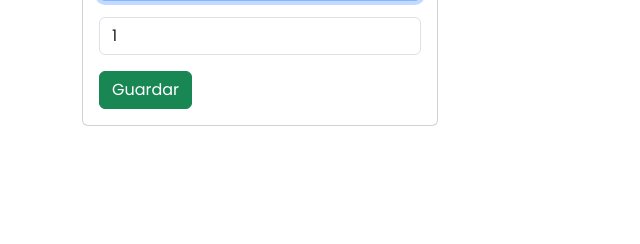
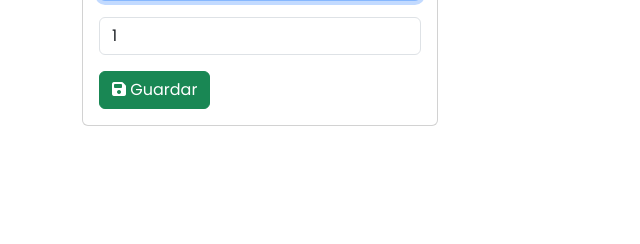
Before and after one commit to mayrars/pythondjango1, a Django app: page / in a window 1280 px wide. Shown: the part 180-424 px from the top of the page, without its empty margins (0-640 px from the left). Run offline with Django 4.2, Linux system fonts and the light colour scheme; data that the repository does not hold is empty; some libraries are stand-ins or nearby versions.

Commit message:
adding fot asome and icons

```diff
--- a/University_PostgreSQL/Aplicaciones/Academico/templates/gestionCursos.html
+++ b/University_PostgreSQL/Aplicaciones/Academico/templates/gestionCursos.html
@@ -12,23 +12,24 @@
     <script src="https://cdn.jsdelivr.net/npm/bootstrap@5.3.3/dist/js/bootstrap.bundle.min.js" integrity="sha384-YvpcrYf0tY3lHB60NNkmXc5s9fDVZLESaAA55NDzOxhy9GkcIdslK1eN7N6jIeHz" crossorigin="anonymous"></script>
     <script src="https://cdn.jsdelivr.net/npm/sweetalert2@11.17.2/dist/sweetalert2.all.min.js"></script>
     <link href="https://cdn.jsdelivr.net/npm/sweetalert2@11.17.2/dist/sweetalert2.min.css" rel="stylesheet">
+    <link rel="stylesheet" href="https://cdnjs.cloudflare.com/ajax/libs/font-awesome/6.7.2/css/all.min.css" integrity="sha512-Evv84Mr4kqVGRNSgIGL/F/aIDqQb7xQ2vcrdIwxfjThSH8CSR7PBEakCr51Ck+w+/U6swU2Im1vVX0SVk9ABhg==" crossorigin="anonymous" referrerpolicy="no-referrer" />
     <title>{{ titulo }}</title>
     <link rel="stylesheet" href="{% static 'css/gestionCursos.css' %}">
 </head>
 <body>
     <nav class="navbar navbar-expand-lg navbar-success bg-body-tertiary">
         <div class="container-fluid">
-          <a class="navbar-brand" href="#">Cursos</a>
+          <a class="navbar-brand" href="/">Cursos</a>
           <button class="navbar-toggler" type="button" data-bs-toggle="collapse" data-bs-target="#navbarNav" aria-controls="navbarNav" aria-expanded="false" aria-label="Toggle navigation">
             <span class="navbar-toggler-icon"></span>
           </button>
           <div class="collapse navbar-collapse" id="navbarNav">
             <ul class="navbar-nav">
               <li class="nav-item">
-                <a class="nav-link active" aria-current="page" href="#">Home</a>
+                <a class="nav-link active" aria-current="page" href="/">Home</a>
               </li>
               <li class="nav-item">
-                <a class="nav-link" href="#">Contacto</a>
+                <a class="nav-link" href="/contacto">Contacto</a>
               </li>
             </ul>
           </div>
@@ -49,7 +50,7 @@
                       <input type="number" id="numCreditos" name="numCreditos" class="form-control" step="1" min="1" max="10" value="1" required>
                     </div>
                     <div class="form-group mt-3">
-                      <input type="submit" class="btn btn-success btn-block" value="Guardar">
+                      <button type="submit" class="btn btn-success btn-block"><i class="fa-solid fa-floppy-disk"></i> Guardar</button>
                     </div>
                   </form>
                 </div>
@@ -73,8 +74,8 @@
                                     <td>{{forloop.counter}}</td>
                                     <td>{{c.nombre}}</td>
                                     <td>{{c.creditos}}</td>
-                                    <td><a href="edicionCurso/{{c.id}}" class="btn btn-sm btn-block btn-info">Editar</a></td>
-                                    <td><a href="eliminacionCurso/{{c.id}}" class="btn btn-sm btn-block btn-danger btnEliminacion">Eliminar</a></td>
+                                    <td><a href="edicionCurso/{{c.id}}" class="btn btn-sm btn-block btn-info"> <i class="fa-solid fa-pencil"></i> Editar</a></td>
+                                    <td><a href="eliminacionCurso/{{c.id}}" class="btn btn-sm btn-block btn-danger btnEliminacion"><i class="fa-solid fa-trash"></i> Eliminar</a></td>
                                 </tr>
                             {% endfor %}
                         </tbody>
```
